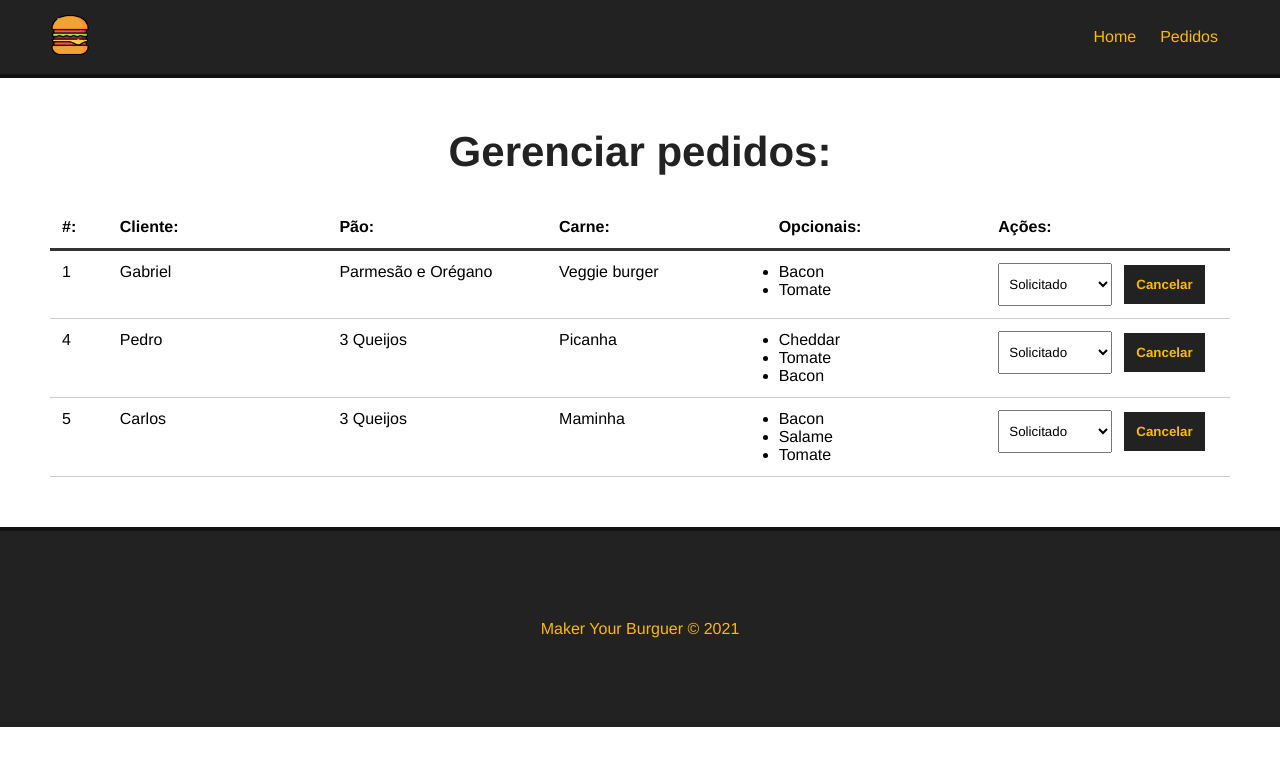
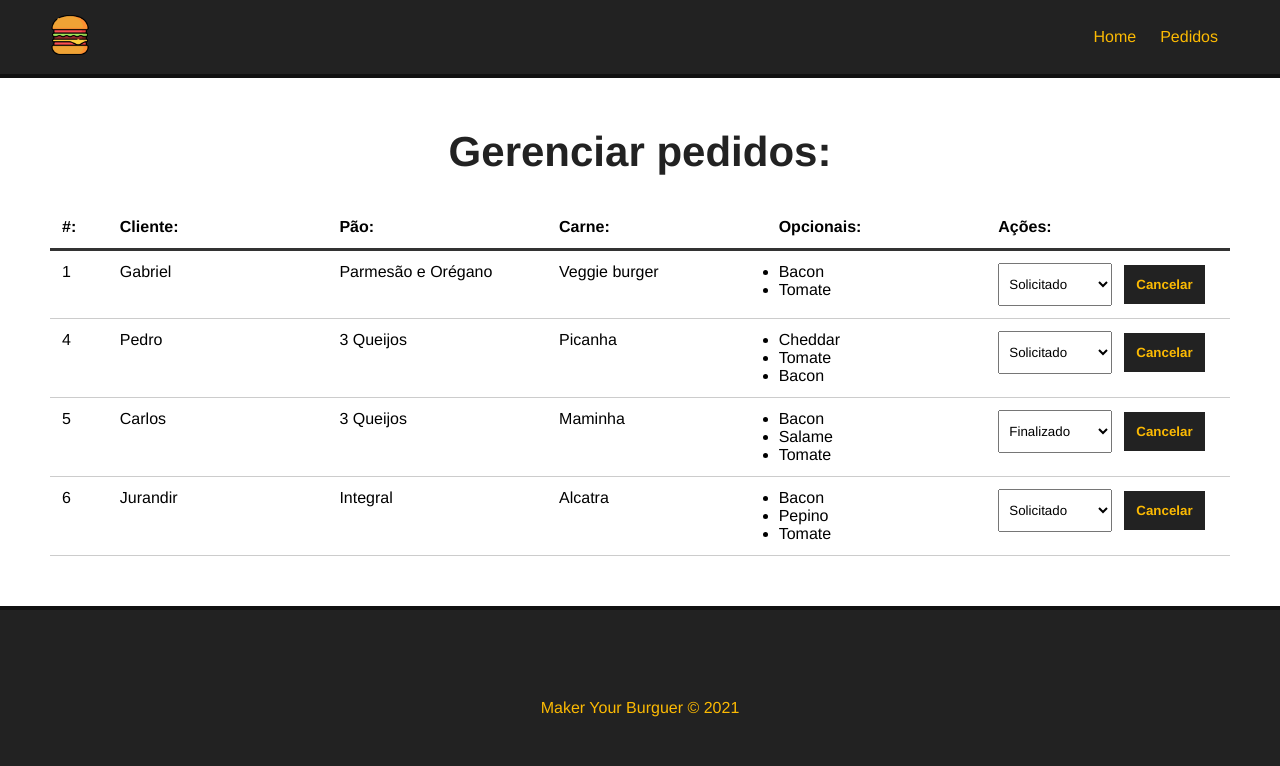
Before and after one commit to gabrielNunesKlein/Make-your-burguer, a Vue app: page /pedidos in a window 1280 px wide. Shown: the top 766 px of the page. Built offline with nearby package versions, Linux system fonts and the light colour scheme; data requests are answered from the project's data file.

Commit message:
Atualização do status do pedido

```diff
--- a/db/db.json
+++ b/db/db.json
@@ -110,8 +110,20 @@
         "Salame",
         "Tomate"
       ],
+      "status": "Finalizado",
+      "id": 5
+    },
+    {
+      "nome": "Jurandir",
+      "carne": "Alcatra",
+      "pao": "Integral",
+      "opcionais": [
+        "Bacon",
+        "Pepino",
+        "Tomate"
+      ],
       "status": "Solicitado",
-      "id": 5
+      "id": 6
     }
   ]
 }
--- a/src/components/Dashboard.vue
+++ b/src/components/Dashboard.vue
@@ -24,7 +24,7 @@
                     </ul>
                 </div>
                 <div>
-                    <select name="status" class="status">
+                    <select name="status" class="status" @change="updateBurger($event, burger.id)">
                         <option value="">Selecione</option>
                         <option v-for="S in status" :key="S.id" :value="S.tipo" :selected="burger.status == S.tipo">
                             {{ S.tipo }}
@@ -72,6 +72,18 @@ export default {
             const res = await req.json();
 
             this.getPedidos();
+        },
+        async updateBurger(event, id){
+            const option = event.target.value;
+            const dataJson = JSON.stringify({status: option});
+            const req = await fetch(`http://localhost:3000/burgers/${id}`, {
+                method: "PATCH",
+                headers: {"Content-Type": "application/json"},
+                body: dataJson
+            });
+
+            const res = await req.json();
+            console.log(res);
         }
     },
     mounted(){
```
